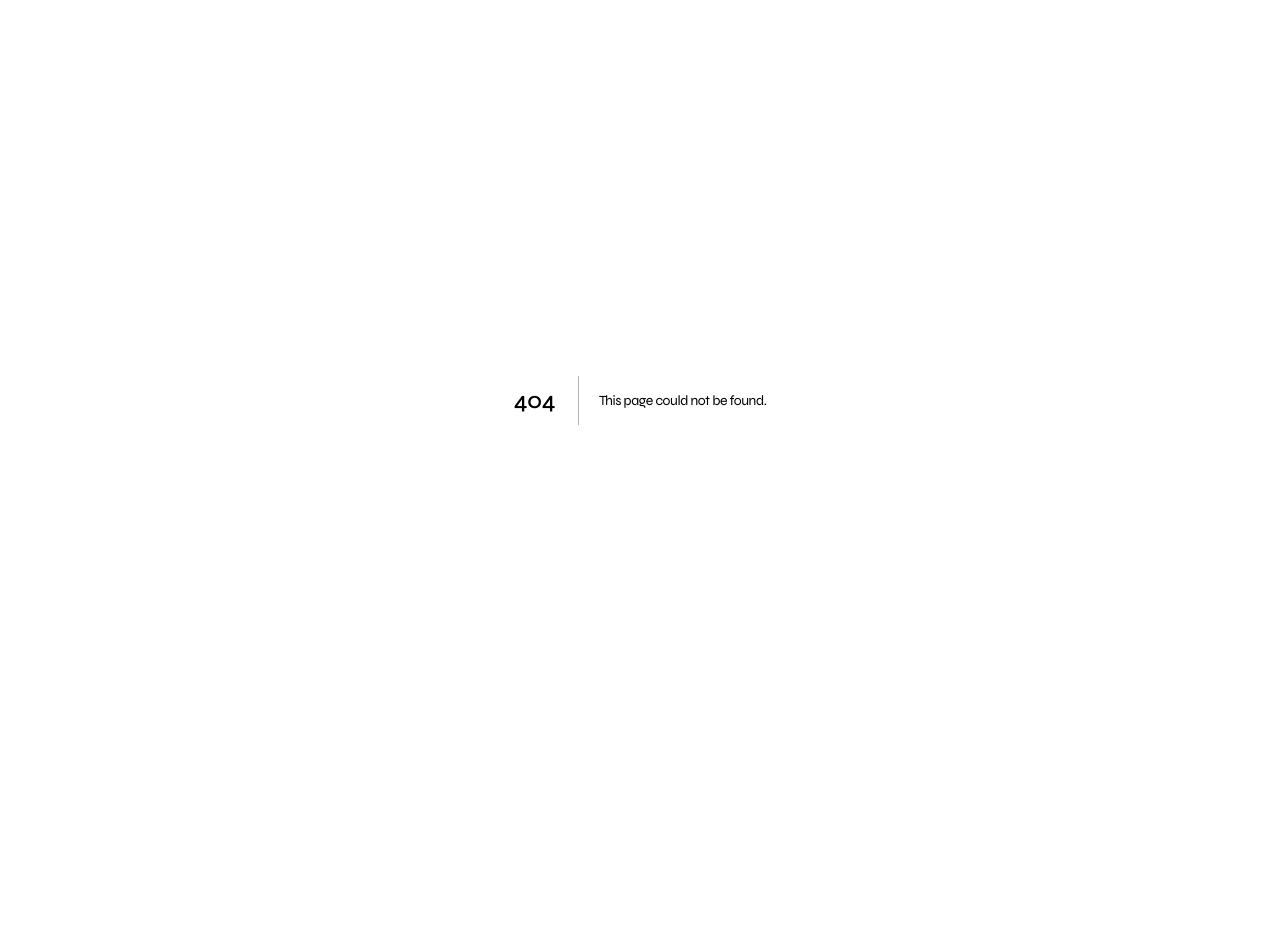
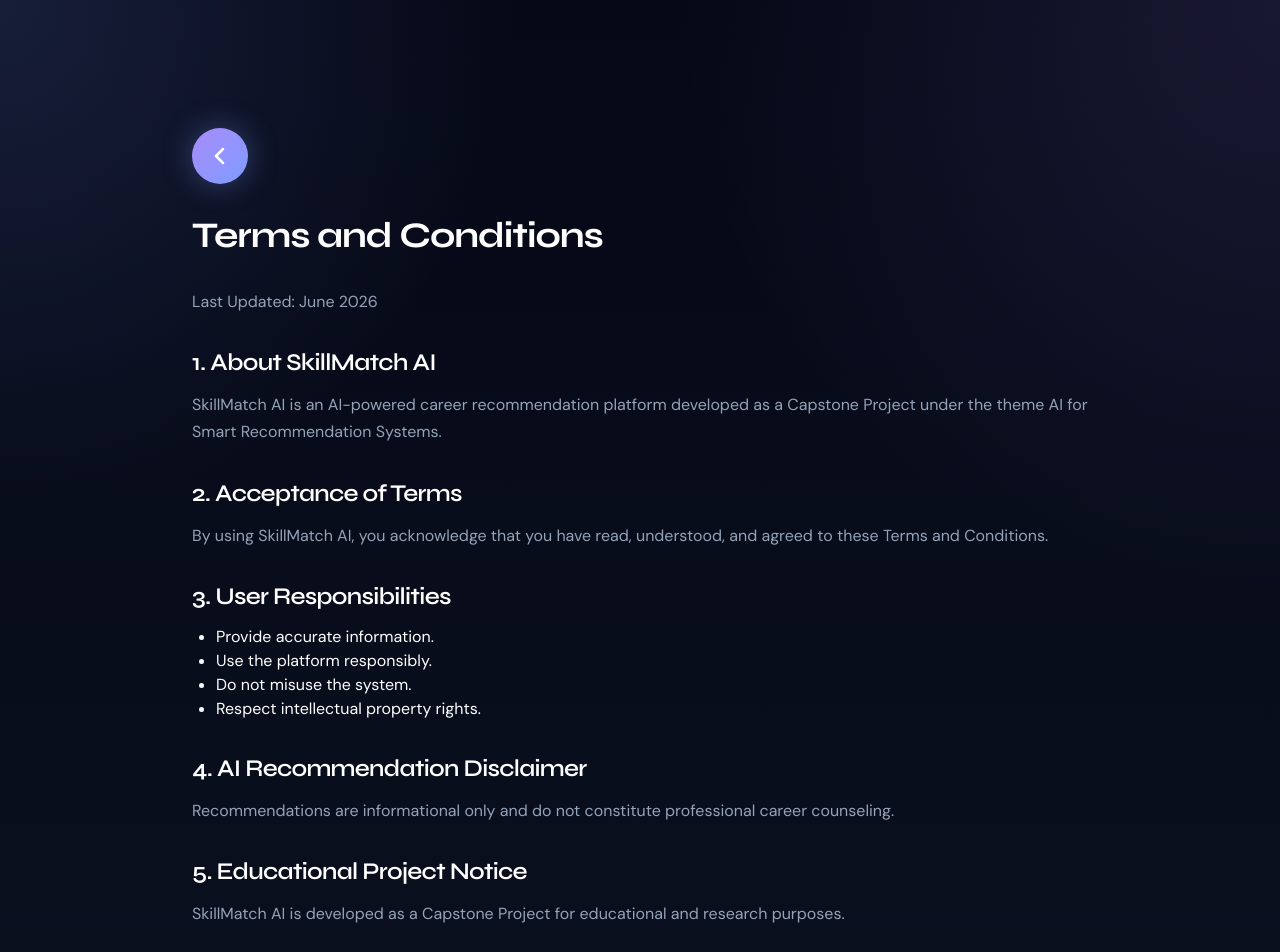
Before and after one commit to pijak-skillmatch/skillmatch-web, a Next.js app: page /terms in a window 1280 px wide. Before the commit this address had no page. Shown: the top 952 px of the page. Before the commit the page ends 800 px from the top, so only its background shows below. Built offline with nearby package versions, Linux system fonts and the light colour scheme.

Commit message:
Create Terms and Conditions page for SkillMatch AI
This page outlines the terms and conditions for using SkillMatch AI, including user responsibilities and disclaimers.

```diff
--- /dev/null
+++ b/app/terms/page.tsx
@@ -0,0 +1,87 @@
+import React from 'react'
+import Button from '@/components/ui/Button'
+
+export default function TermsPage() {
+    return (<main className="container-custom py-32 text-white"> <div className="max-w-4xl mx-auto space-y-8">
+
+        <Button href="/" variant="icon" className="mb-8">
+            <svg
+                xmlns="http://www.w3.org/2000/svg"
+                viewBox="0 0 24 24"
+                fill="none"
+                stroke="currentColor"
+                strokeWidth="2.5"
+                className="h-6 w-6"
+            >
+                <path
+                    strokeLinecap="round"
+                    strokeLinejoin="round"
+                    d="M15 19l-7-7 7-7"
+                />
+            </svg>
+        </Button>
+
+        <h1 className="text-4xl font-bold">Terms and Conditions</h1> <p>Last Updated: June 2026</p>
+
+        <section>
+            <h2 className="text-2xl font-semibold mb-3">
+                1. About SkillMatch AI
+            </h2>
+            <p>
+                SkillMatch AI is an AI-powered career recommendation platform
+                developed as a Capstone Project under the theme AI for Smart
+                Recommendation Systems.
+            </p>
+        </section>
+
+        <section>
+            <h2 className="text-2xl font-semibold mb-3">
+                2. Acceptance of Terms
+            </h2>
+            <p>
+                By using SkillMatch AI, you acknowledge that you have read,
+                understood, and agreed to these Terms and Conditions.
+            </p>
+        </section>
+
+        <section>
+            <h2 className="text-2xl font-semibold mb-3">
+                3. User Responsibilities
+            </h2>
+            <ul className="list-disc ml-6">
+                <li>Provide accurate information.</li>
+                <li>Use the platform responsibly.</li>
+                <li>Do not misuse the system.</li>
+                <li>Respect intellectual property rights.</li>
+            </ul>
+        </section>
+
+        <section>
+            <h2 className="text-2xl font-semibold mb-3">
+                4. AI Recommendation Disclaimer
+            </h2>
+            <p>
+                Recommendations are informational only and do not constitute
+                professional career counseling.
+            </p>
+        </section>
+
+        <section>
+            <h2 className="text-2xl font-semibold mb-3">
+                5. Educational Project Notice
+            </h2>
+            <p>
+                SkillMatch AI is developed as a Capstone Project for educational
+                and research purposes.
+            </p>
+        </section>
+
+        <section>
+            <h2 className="text-2xl font-semibold mb-3">Contact</h2>
+            <p>Email: support@skillmatch-ai.com</p>
+        </section>
+    </div>
+    </main>
+
+)
+}
```
